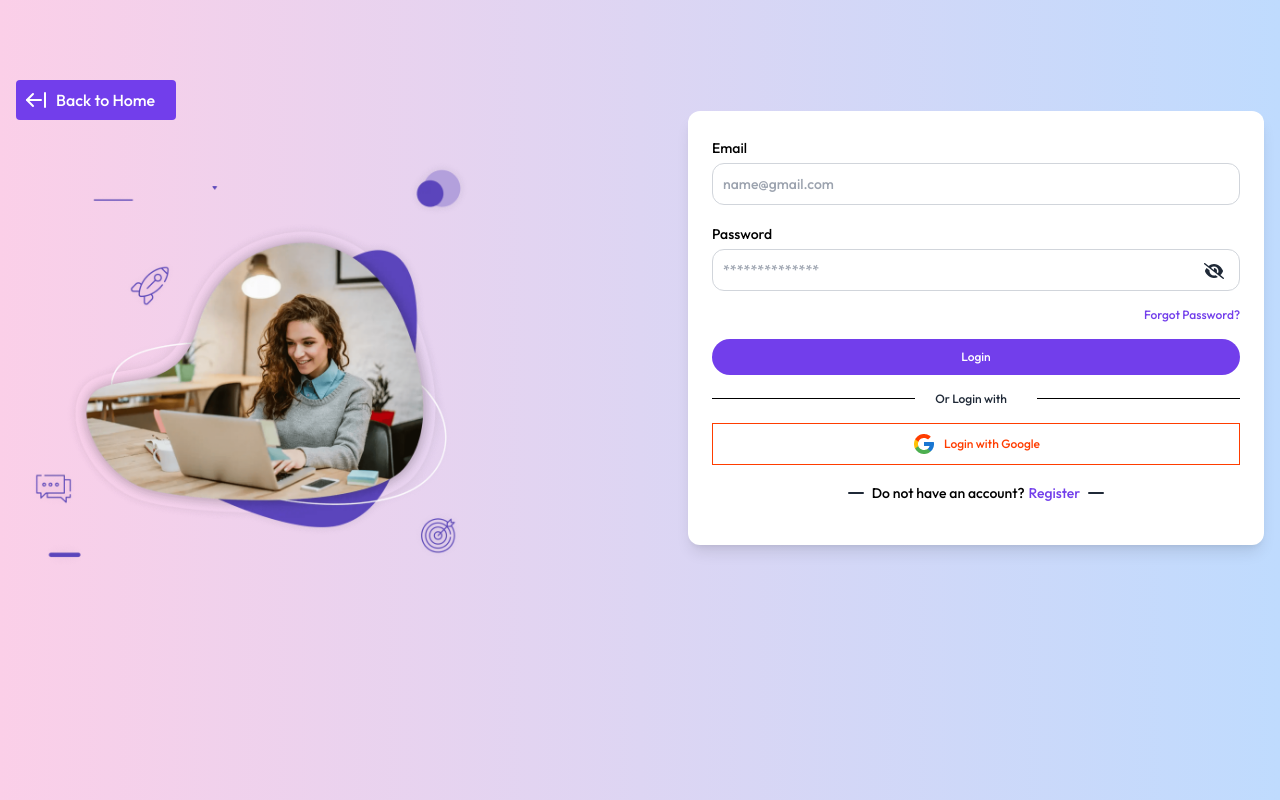
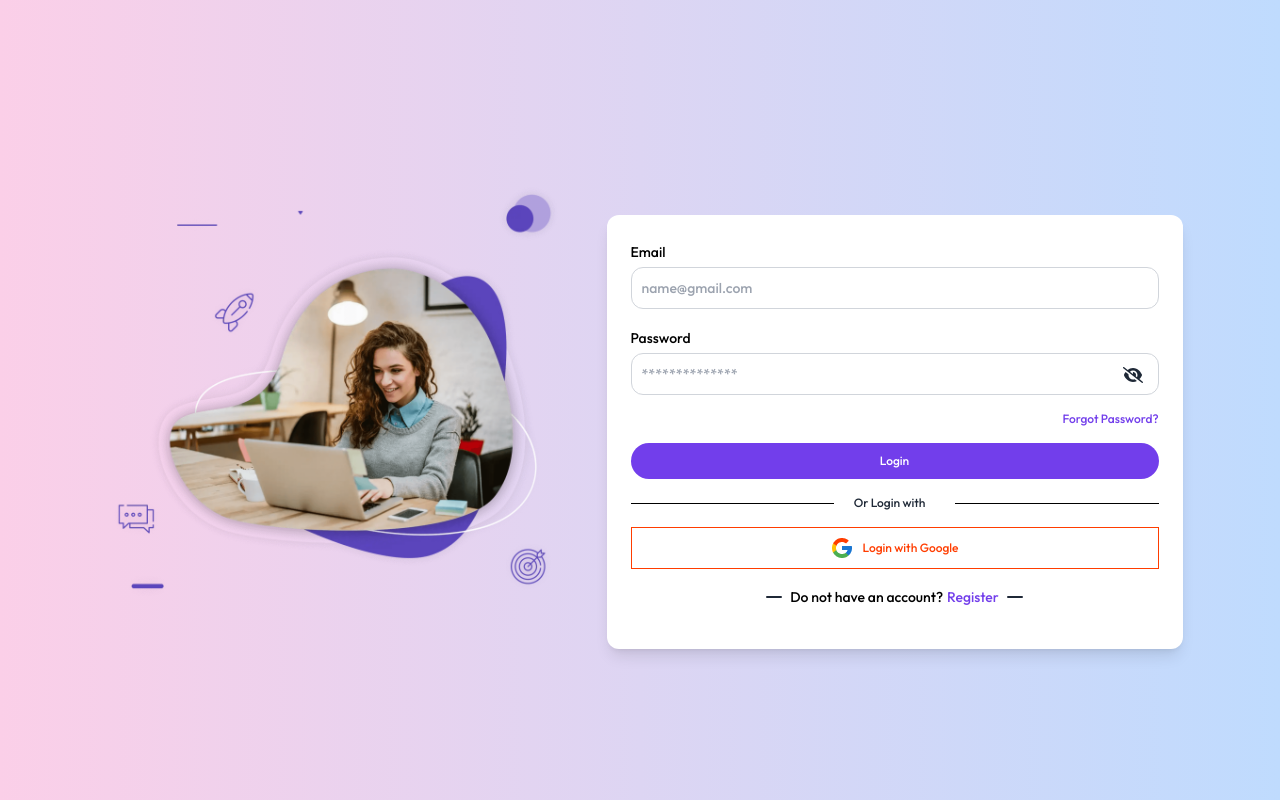
Before and after one commit to I-am-MoRsHeD/sm-user-portal, a Next.js app: page /auth/login in a window 1280 px wide. Built offline with nearby package versions, Linux system fonts and the light colour scheme.

Commit message:
login with registration update feature

```diff
--- a/src/app/auth/login/components/LoginForm.tsx
+++ b/src/app/auth/login/components/LoginForm.tsx
@@ -63,7 +63,7 @@ const LoginForm = () => {
 
 
   return (
-    <div className="bg-white rounded-xl shadow-lg px-6 py-6 max-w-xl w-full">
+    <div className="bg-white rounded-xl shadow-lg px-6 py-6 my-10 lg-my-0 max-w-xl w-full">
       <form onSubmit={handleSubmit(onSubmit)}>
         {/* Email Field */}
         <div className="mb-4">
--- a/src/app/auth/login/page.tsx
+++ b/src/app/auth/login/page.tsx
@@ -4,26 +4,37 @@ import LoginForm from './components/LoginForm';
 
 const page = () => {
   return (
-    <div className='bg-gradient-to-r from-pink-200 to-blue-200 min-h-screen w-full'>
-      <div className='px-4 sm:container  '>
+    <div className='bg-gradient-to-r from-pink-200 to-blue-200 min-h-screen w-full flex items-center justify-center'>
+      <div className='px-4 sm:container'>
         <div className='lg:flex items-center justify-center pt-16'>
-          <div className='xl:mr-48'>
-            <BackToHome />
-            <div className='hidden lg:block  '>
+          <div className='relative lg:block xl:mr-5'>
+            <div className=''>
+            {/* <BackToHome /> */}
+
+            </div>
+            <div className='lg:block -mt-20'>
               <Image
                 src="/auth/login_bg.png"
-                width={500}
-                height={500}
+                width={489}
+                height={463}
                 alt="Picture of the author"
+
+
               />
             </div>
           </div>
           <div className='grid justify-items-center '>
+
+            {/* <div
+              className="w-[550px] h-[417px] bg-white rounded-[10px] shadow-lg flex items-center justify-center"
+              style={{ boxShadow: "0px 0px 15px rgba(0, 0, 0, 0.1)" }}
+            > */}
             <LoginForm />
+            </div>
           </div>
         </div>
       </div>
-    </div>
+    // </div>
   );
 }
 
--- a/src/app/auth/registration/page.tsx
+++ b/src/app/auth/registration/page.tsx
@@ -6,19 +6,19 @@ import { BackToHome } from '../login/components';
 
 const Page = () => {
     return (
-        <div className="bg-gradient-to-r from-pink-200 to-blue-200 min-h-screen w-full">
-            <div className="container mx-auto px-4">
+        <div className="bg-gradient-to-r from-pink-200 to-blue-200 min-h-screen w-full flex items-center justify-center">
+            <div className="px-4 sm:container">
                 <div className="lg:flex items-center justify-center gap-10 pt-16">
                     <div className="hidden lg:block">
                         {/* BackToHome component */}
-                        <BackToHome />
+                        {/* <BackToHome /> */}
 
                         {/* Registration Background Image */}
-                        <div className="relative">
+                        <div className="lg:block -mt-10">
                             <Image
                                 src="/auth/register_bg.png"
-                                width={500}
-                                height={500}
+                                width={ 489}
+                                height={463}
                                 alt="Registration background image"
                                 className="object-contain"
                             />
--- a/src/components/auth/RegistrationForm.tsx
+++ b/src/components/auth/RegistrationForm.tsx
@@ -50,7 +50,7 @@ const RegistrationForm = () => {
   };
 
   return (
-    <div className="bg-white rounded-xl shadow-lg px-6 py-6 w-full">
+    <div className="bg-white rounded-xl shadow-lg px-6 py-6 my-20 lg-my-0 w-full">
       <h3 className="text-base font-semibold text-[#000000]">Register</h3>
 
       <form className="space-y-7" onSubmit={handleSubmit(onSubmit)}>
```
